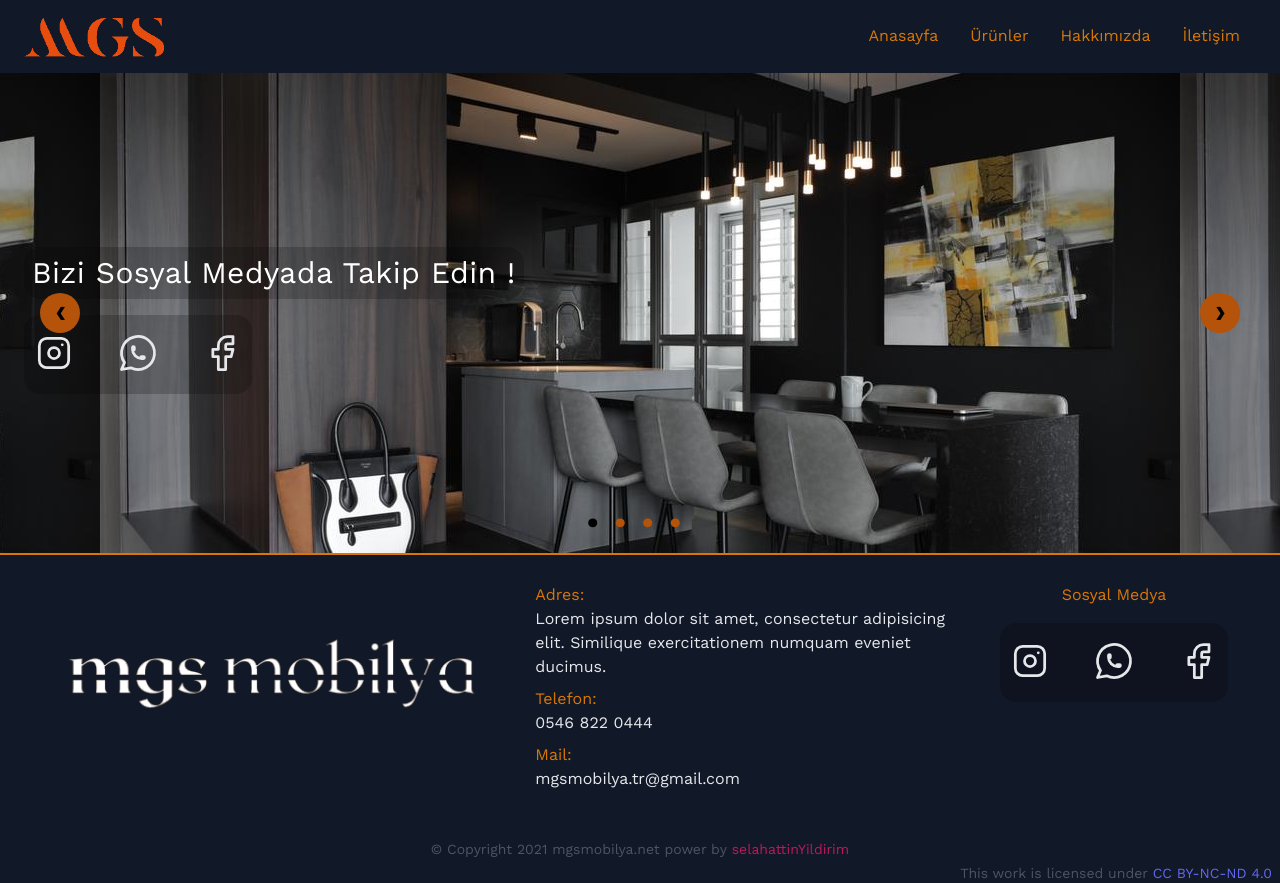
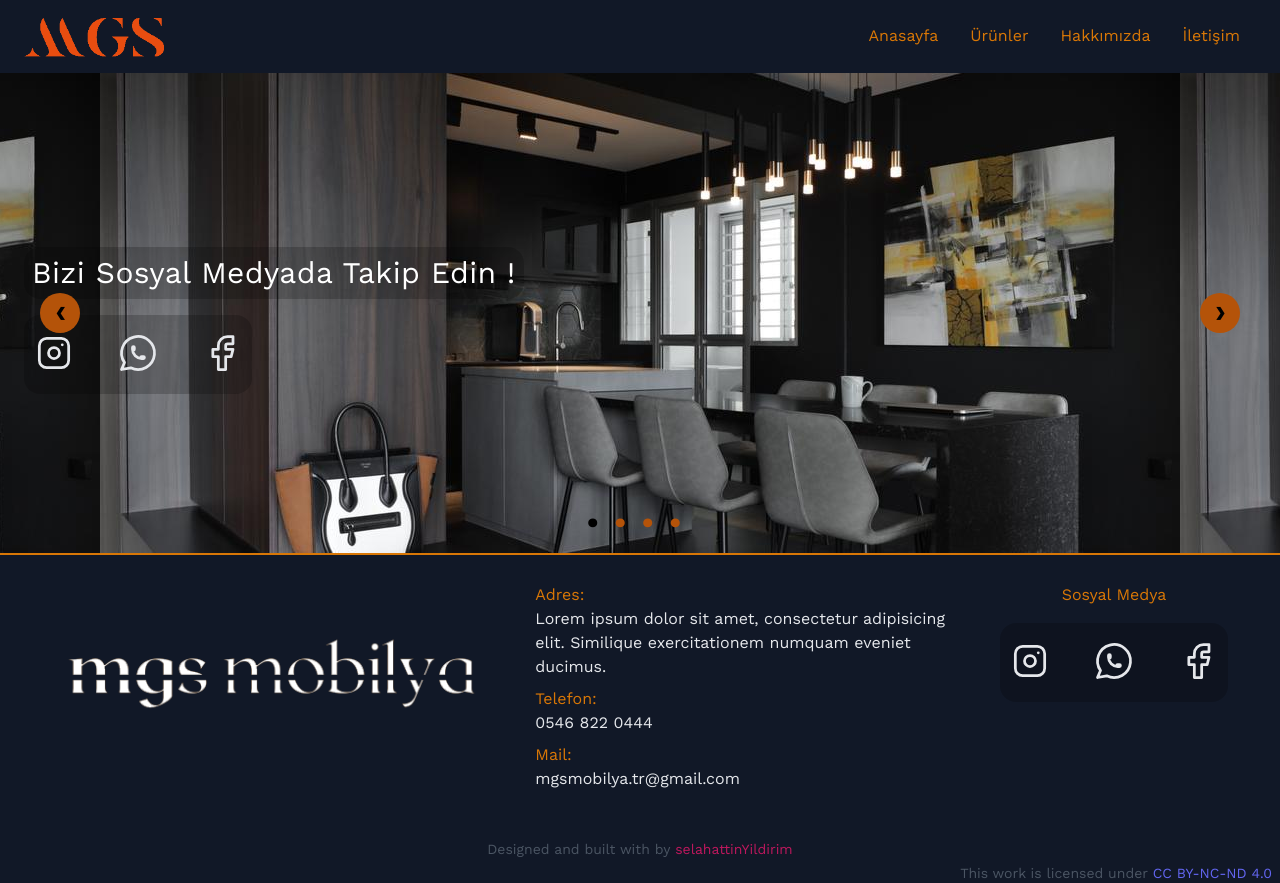
Before and after one commit to YildirimSelahattin/Vue3.x-Tailwind-Example, a Vue app: page /home in a window 1280 px wide. Built offline with nearby package versions, Linux system fonts and the light colour scheme.

Commit message:
tailwind.config&style.css-revised

```diff
--- a/src/assets/style.css
+++ b/src/assets/style.css
@@ -6,3 +6,9 @@
 * {
     font-family: 'Work Sans', sans-serif;
 }
+
+@media (min-width: 1536px) {
+    .container {
+      max-width: 1380px;
+    }
+  }
--- a/src/components/Footer.vue
+++ b/src/components/Footer.vue
@@ -1,8 +1,12 @@
 <template>
   <div class="footer">
-    <footer class="bg-gray-900 h-full mx-auto border-t-2 border-yellow-600"
-    :class="[
-      $route.name == 'About' ? 'bg-gray-900 h-full mx-auto border-t-2 border-yellow-600' : '']"
+    <footer
+      class="bg-gray-900 h-full mx-auto border-t-2 border-yellow-600"
+      :class="[
+        $route.name == 'About'
+          ? 'bg-gray-900 h-full mx-auto border-t-2 border-yellow-600'
+          : '',
+      ]"
     >
       <div class="flex px-3 pb-8">
         <div class="w-full mx-auto flex flex-wrap">
@@ -51,7 +55,7 @@
       </div>
       <div class="flex justify-center pt-4 items-center">
         <p class="flex text-gray-600 text-sm mb-1">
-          © Copyright 2021 mgsmobilya.net power by&nbsp;<a
+          Designed and built with by&nbsp;<a
             rel="license"
             class="text-pink-700"
             href="https://github.com/YildirimSelahattin"
--- a/src/views/home/Home.vue
+++ b/src/views/home/Home.vue
@@ -1,16 +1,17 @@
 <template>
-  <div class="home">
-    <Carousel/>
+  <div class="home bg-gray-800">
+    <Carousel />
   </div>
 </template>
 
 <script>
-import Carousel from '@/components/share/Carousel'
+import Carousel from "@/components/share/Carousel";
+
 export default {
-  name : "Home",
+  name: "Home",
   components: {
     Carousel
-  }
+  },
 };
 </script>
 
--- a/tailwind.config.js
+++ b/tailwind.config.js
@@ -3,6 +3,13 @@ module.exports = {
   darkMode: 'class', // or 'media' or 'class'
   theme: {
     extend: {},
+    screens: {
+      'sm' : '640px',
+      'md' : '768px',
+      'lg' : '1024px',
+      'xl' :	'1280px',
+      '2xl'	: '1536px'
+    }
   },
   variants: {
     extend: {},
```
